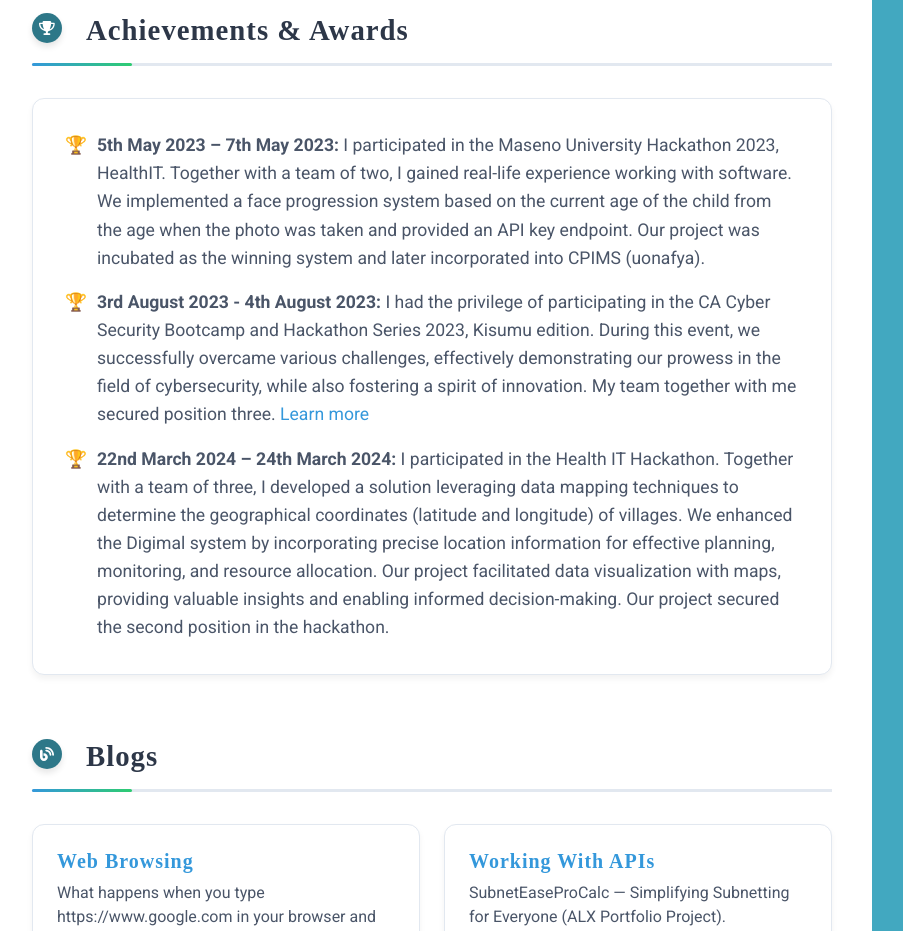
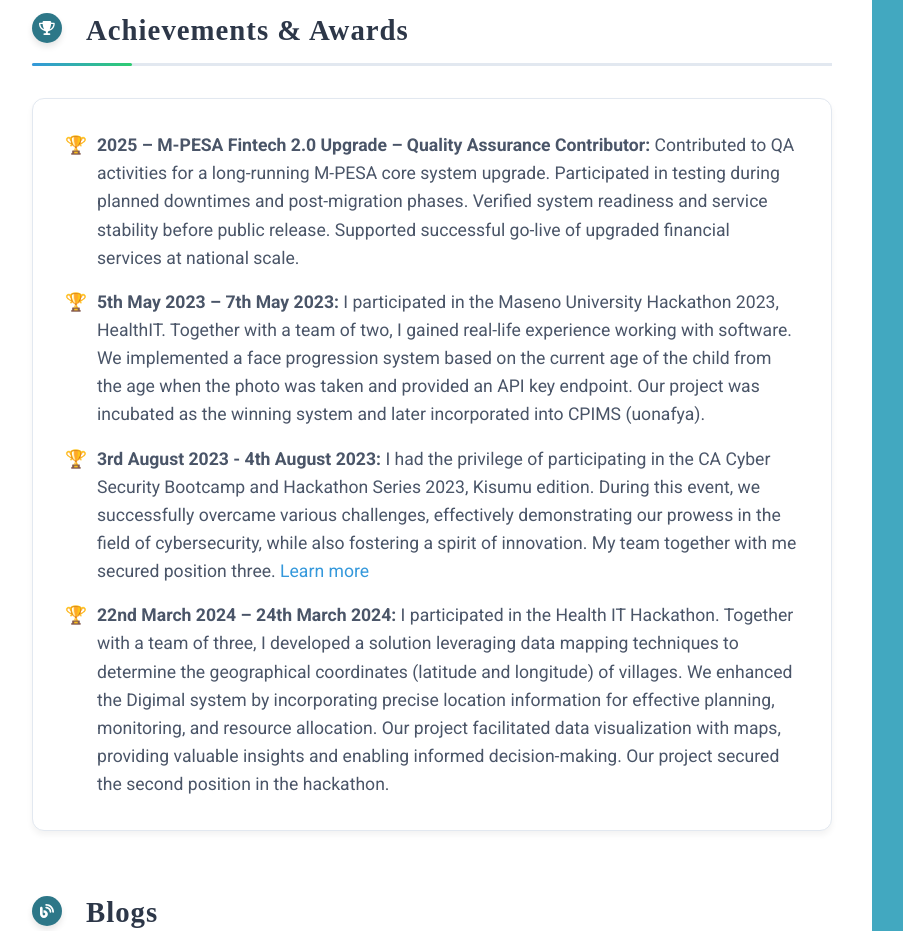
Before and after one commit to brandonladen/My_Digital_Portfolio, a Vue app: page / in a window 1280 px wide. Shown: the part 3040-3971 px from the top of the page, without its empty margins (8-911 px from the left). Built offline with nearby package versions, Linux system fonts and the light colour scheme; no server answers.

Commit message:
added achievement

```diff
--- a/src/components/SectionAchievements.vue
+++ b/src/components/SectionAchievements.vue
@@ -6,6 +6,9 @@
     </h2>
     <div class="achievements">
       <ul>
+        <li>
+          <strong>2025 – M-PESA Fintech 2.0 Upgrade – Quality Assurance Contributor:</strong> Contributed to QA activities for a long-running M-PESA core system upgrade. Participated in testing during planned downtimes and post-migration phases. Verified system readiness and service stability before public release. Supported successful go-live of upgraded financial services at national scale.
+        </li>
         <li>
           <strong>5th May 2023 – 7th May 2023:</strong> I participated in the Maseno University Hackathon 2023, HealthIT. Together with a team of two, I gained real-life experience working with software. We implemented a face progression system based on the current age of the child from the age when the photo was taken and provided an API key endpoint. Our project was incubated as the winning system and later incorporated into CPIMS (uonafya).
         </li>
```
